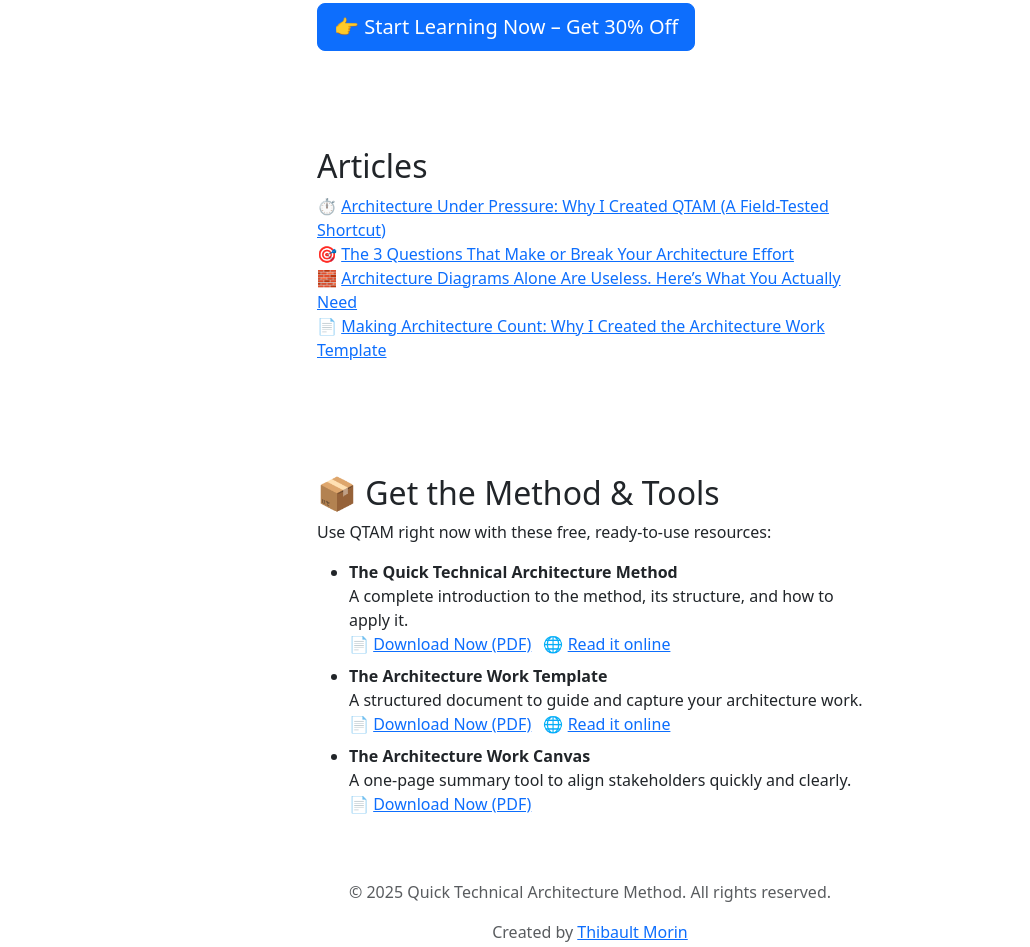
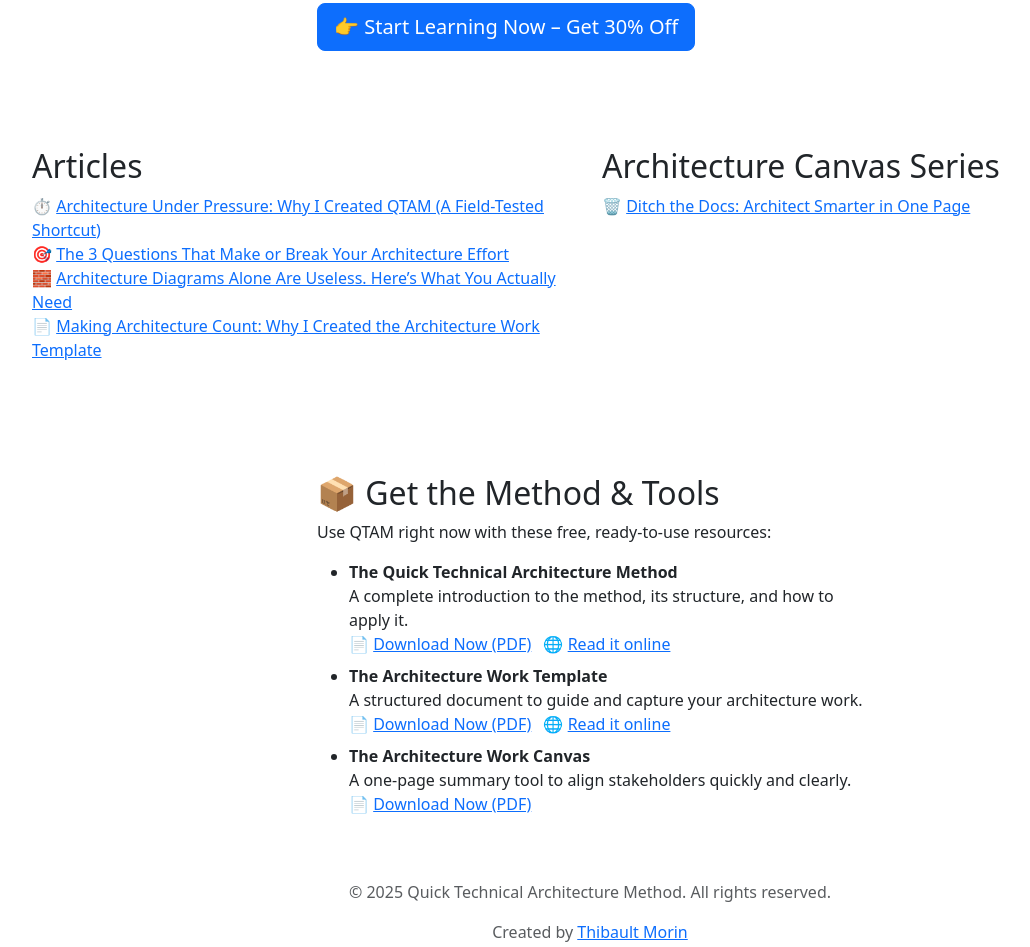
Before and after one commit to tmorin/qtam, a plain HTML site: page index.html in a window 1280 px wide. Shown: the part 2613-3560 px from the top of the page, without its empty margins (50-1080 px from the left). Drawn offline with nearby package versions, Linux system fonts and the light colour scheme.

Commit message:
feat: add new article

```diff
--- a/index.html
+++ b/index.html
@@ -238,6 +238,17 @@
                     </li>
                 </ul>
             </div>
+            <div class="col-md-6">
+                <h2>Architecture Canvas Series</h2>
+                <ul class="list-unstyled">
+                    <li>
+                        🗑️
+                        <a onclick="gtag('event', 'click', {event_category: 'article',event_label: 'devto-20cd'})"
+                           href="https://dev.to/tmorin/ditch-the-docs-architect-smarter-in-one-page-20cd">
+                            Ditch the Docs: Architect Smarter in One Page</a>
+                    </li>
+                </ul>
+            </div>
         </div>
     </div>
 </article>
```
